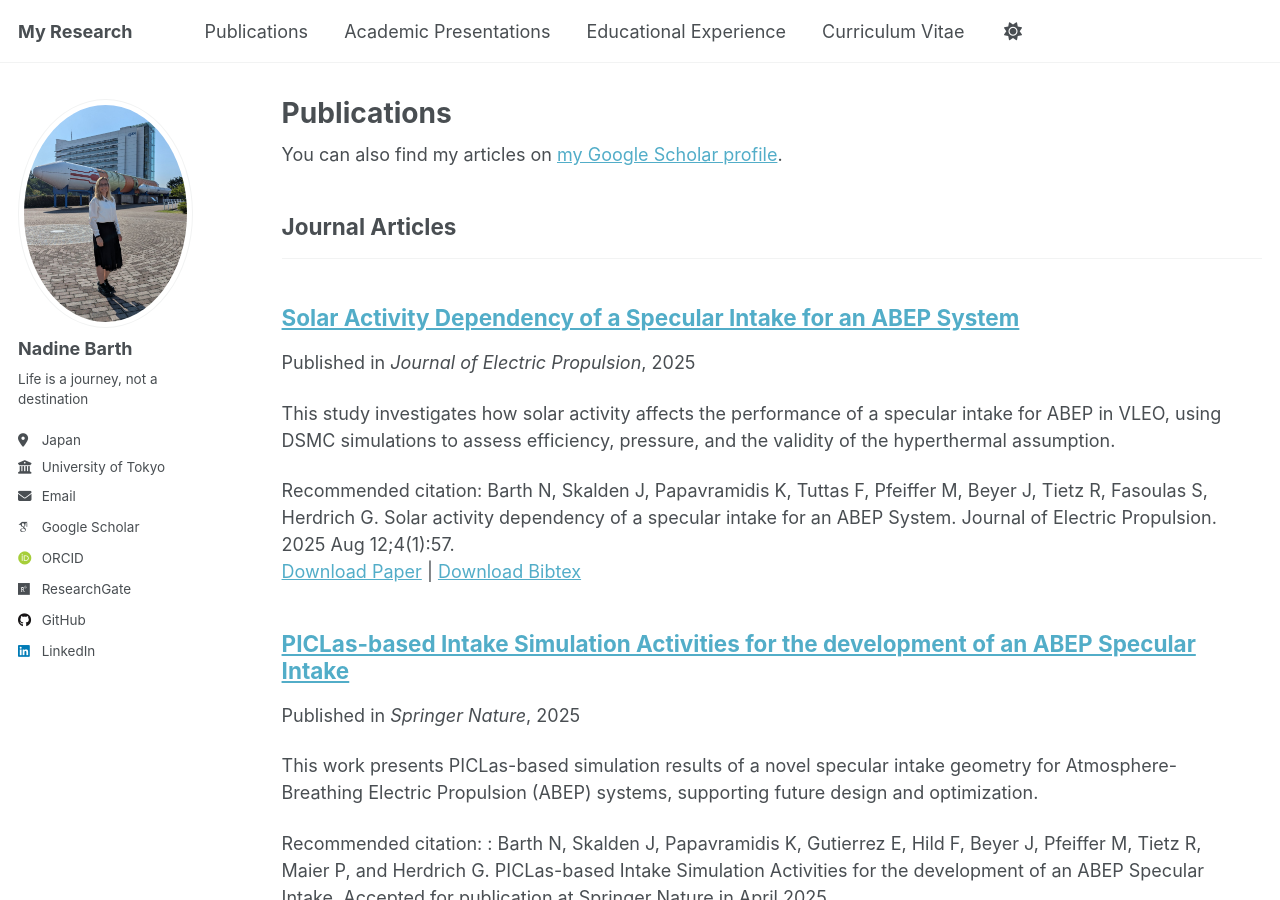
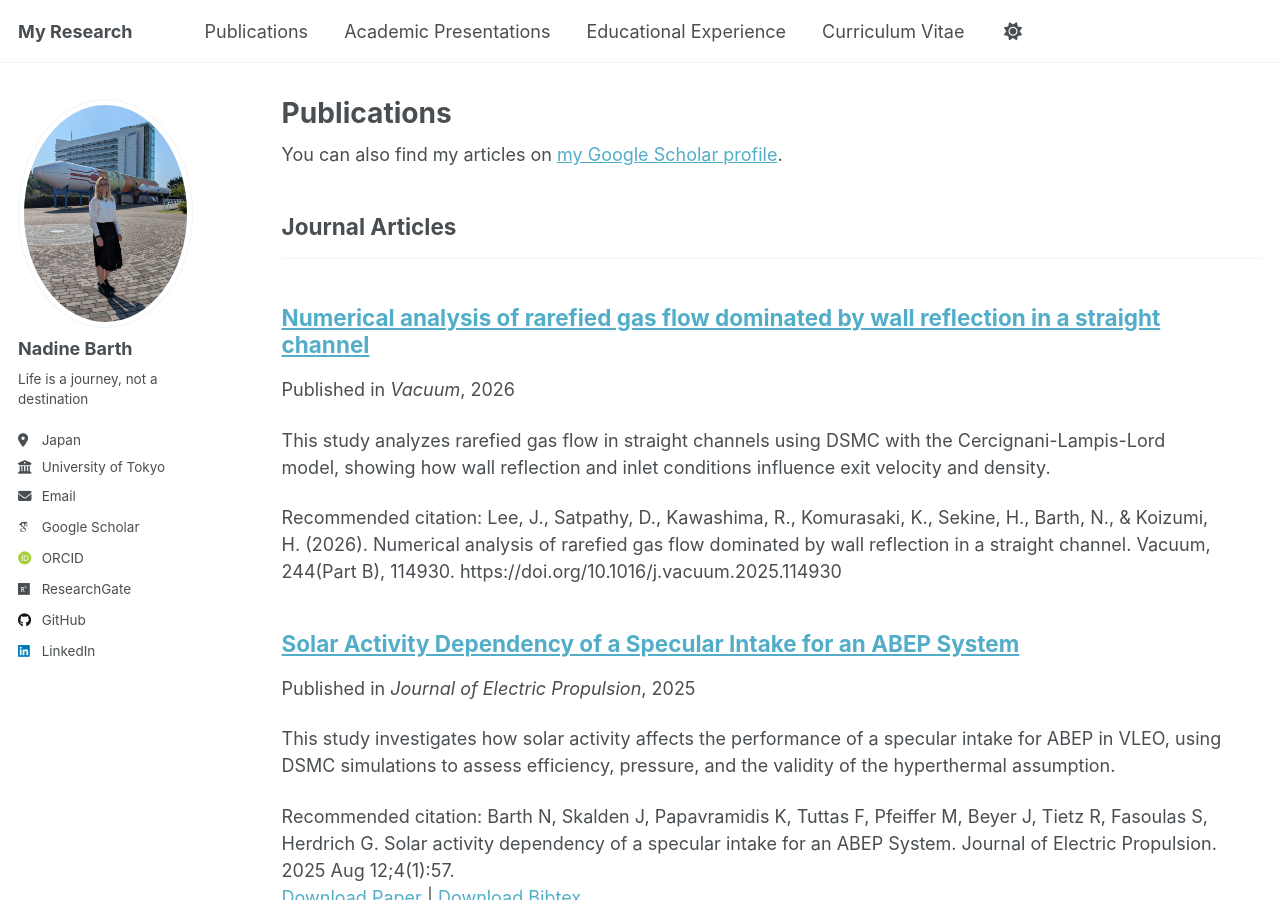
Before and after one commit to Barth-Nadine/Research, a Jekyll site: the page built from _pages/publications.html, in a window 1280 px wide and 900 px high. Built offline with Jekyll 4.4.1, drawn with Linux system fonts in a browser that asks for light colours; some web fonts are replaced; some of the changed lines change nothing that is shown.

Commit message:
Added Vacuum paper

```diff
--- a/_publications/2025_Numerical Analysis of Rarefied Gas Flow Dominated by Wall Reflection in a Straight Channel.md
+++ b/_publications/2025_Numerical Analysis of Rarefied Gas Flow Dominated by Wall Reflection in a Straight Channel.md
@@ -1,15 +1,15 @@
 ---
-title: "Numerical Analysis of Rarefied Gas Flow Dominated by Wall Reflection in a Straight Channel"
+title: "Numerical analysis of rarefied gas flow dominated by wall reflection in a straight channel"
 collection: publications
 category: manuscripts
 permalink: /publication/2025-rarefied-wall-reflection
 excerpt: 'This study analyzes rarefied gas flow in straight channels using DSMC with the Cercignani-Lampis-Lord model, showing how wall reflection and inlet conditions influence exit velocity and density.'
-date: 2025-06-01
+date: 2026-01-01
 venue: 'Vacuum'
-citation: 'Lee J, Satpathy D, Kawashima R, Komurasaki K, Sekine H, Barth N, Koizumi H. Numerical Analysis of Rarefied Gas Flow Dominated by Wall Reflection in a Straight Channel'
-published: false
+citation: 'Lee, J., Satpathy, D., Kawashima, R., Komurasaki, K., Sekine, H., Barth, N., & Koizumi, H. (2026). Numerical analysis of rarefied gas flow dominated by wall reflection in a straight channel. Vacuum, 244(Part B), 114930. https://doi.org/10.1016/j.vacuum.2025.114930'
+published: true
 layout: single
 ---
 
-Abstract:
-The velocity distribution function of a gas in complete equilibrium and confined in a reservoir at a constant temperature follows the global Maxwellian velocity distribution. However, when a rarefied gas flows through a channel exposed to vacuum, wall reflections significantly affect the velocity distribution, especially if collisions are not specular. Additionally, differences in inlet velocity distribution conditions are expected to influence the outlet velocity. This study employs the direct simulation Monte Carlo method with the Cercignani-Lampis-Lord model, which is close to diffuse reflection. The effects of inlet gas injection methods (parallel and perpendicular) and channel aspect ratio on density and axial velocity distribution were examined. The results show that when the aspect ratio increases, the average axial velocity at the exit plane converges to √(kTₛ/m), which is determined by wall temperature Tₛ, regardless of the inlet condition. Conversely, a shorter channel increases the influence of the inlet velocity condition due to fewer wall reflections. For an aspect ratio of 1, perpendicular injection increased density at the exit region by 20.6% compared to parallel injection.
+Abstract: When rarefied gas flows through a channel exposed to vacuum, wall reflections and inlet velocity differences strongly affect the outlet velocity. This study uses the Direct Simulation Monte Carlo method, incorporating the Cercignani–Lampis–Lord wall reflection model, to analyze the injection method (parallel and perpendicular) and channel aspect ratio (AR = length of the walls/width between the walls) effects on the outlet density and velocity. The results demonstrate that AR determines the dominant physical mechanism governing the flow. In low-AR channels (AR < 4), the injection conditions are strongly influential; at AR = 1, perpendicular injection increases the outlet density by 44.68 % compared to parallel injection. Conversely, for high-AR channels (AR > 4), the flow thermalizes through particle–wall interactions, and the outlet velocity converges to the root-mean-square thermal velocity irrespective of the injection method. These findings establish a quantitative relation between channel AR and the effectiveness of injection-based flow control in rarefied environments.
+Keywords: Direct Simulation Monte Carlo (DSMC) method; Electric propulsion; Microelectromechanical systems; Semiconductor manufacturing; Low aspect ratio flow; Particle–wall interaction
```
